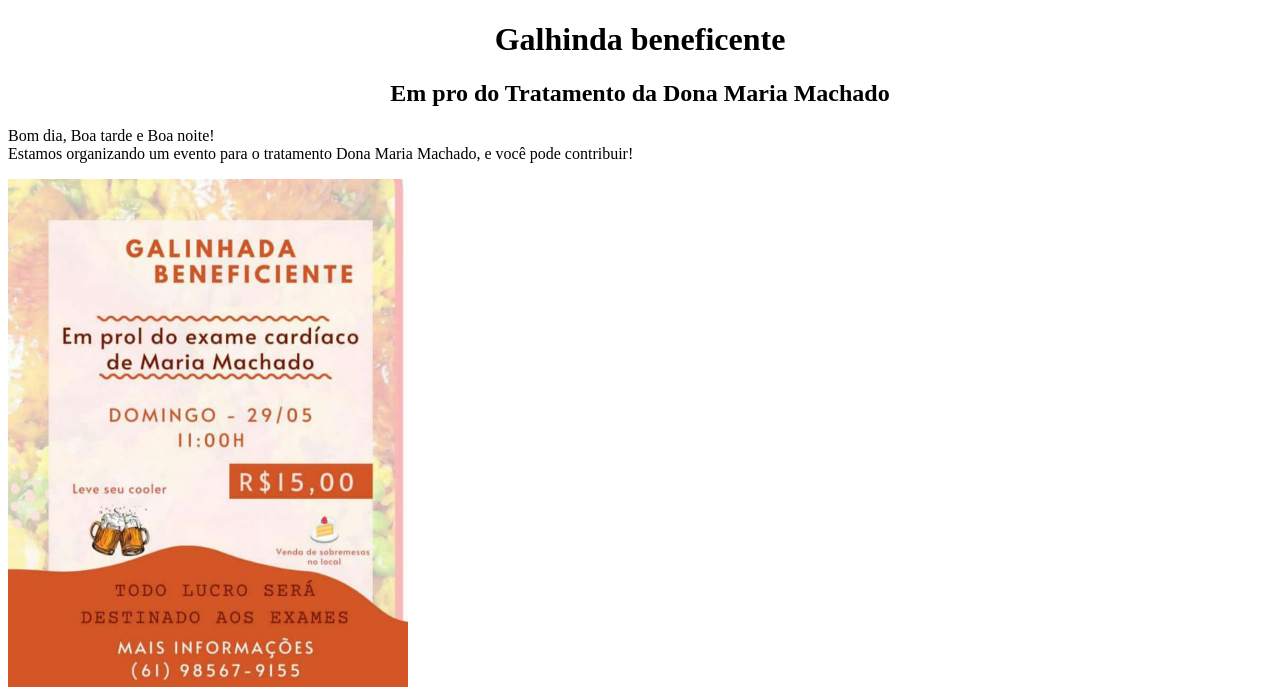
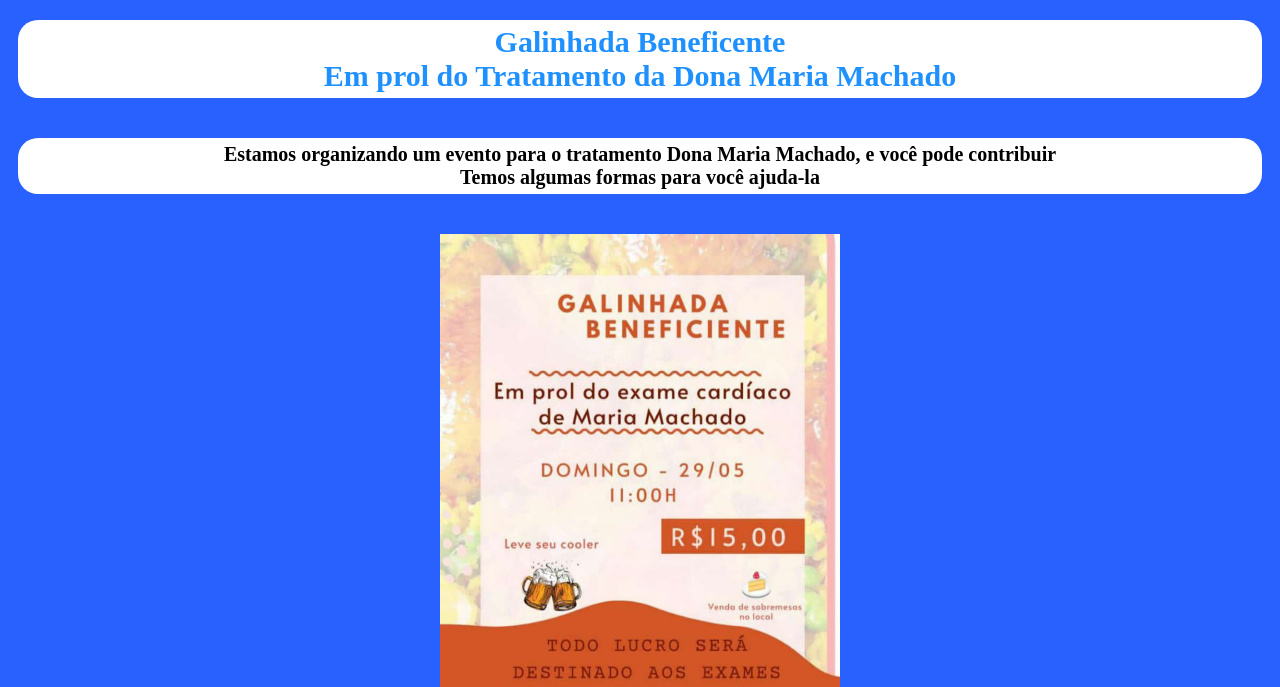
Before and after one commit to Mauel-lima/GalinhadaBeneficente, a plain HTML site: page index.html in a window 1280 px wide. Shown: the top 687 px of the page. Drawn offline with Linux system fonts and the light colour scheme.

Commit message:
update 2

```diff
--- /dev/null
+++ b/Teste/estilo.css
@@ -0,0 +1,107 @@
+@@ -0,0 +1,108 @@
+ *{
+     font-family: 'Gill Sans', 'Gill Sans MT', Calibri, 'Trebuchet MS', sans-serif;
+ }
+
+body{
+
+    background-image: url(https://www.teahub.io/photos/full/175-1758883_medical-background-free-image-background-for-hospital-website.png);
+    background-repeat: no-repeat;
+    background-position: center;
+    background-size: cover;
+    padding: 20px;
+
+}
+
+
+ h1{
+     text-align: center;
+     font-size: 30px;
+     color: dodgerblue;
+
+ }
+
+
+ #container2 {
+    background-color: rgb(255, 255, 255);
+    padding: 5px;
+    margin-bottom: 40px;
+    margin-left: 10px;
+    margin-right: 10px;
+    border-radius: 20px;
+ }
+
+ .quadros {
+    border: solid white 5px;
+    padding: 3%;
+    margin-left: 10px;
+    margin-right: 10px;
+
+ }
+
+ p {
+     text-align: justify;
+     margin-left: 10px;
+     margin-right: 10px;
+     font-size: 23px;
+     color: rgb(62, 151, 230);
+
+ }
+
+ #container3{
+
+    background-color: rgb(255, 255, 255);
+    padding: 10px;
+    margin-top: 5px;
+    margin-left: 5px;
+    margin-right: 5px;
+    border-radius: 20px;
+ }
+
+ .box {
+    border: 5px solid rgb(255, 255, 255);
+    border-radius: 10px;
+
+ }
+
+ .flex-container > div {
+
+    display: inline-flex;
+    background-color: DodgerBlue;
+    margin: 10px;
+    margin-left: 5%;
+    margin-right: 5%;
+    text-align: center;
+    font-size: 30px;
+    justify-content: space-between;
+    flex-wrap: wrap;
+    opacity: 100%;
+    padding: 15px;
+
+  }
+
+  .flex-container > div:hover {
+    background-color: rgb(134, 195, 255);
+    -webkit-transform: scale(1.3);
+    -ms-transform: scale(1.3);
+    transform: scale(1.3);
+    border-radius:20%;
+  }
+
+ .flex-container {
+    font-size: 25px;
+    background-color: rgb(255, 255, 255);
+    padding: 5px;
+    border-radius: 10px;
+    text-align: center;
+    padding: 15px;
+    align-items: stretch;
+
+
+ }
+
+ .name {
+
+    font-family: Arial, Helvetica, sans-serif;
+     color:rgb(255, 255, 255);
+     font-size: 20px;
--- a/index.html
+++ b/index.html
@@ -6,19 +6,22 @@
         <meta name="viewport" content="width=device-width, initial-scale=1.0">
         <link rel="stylesheet" href="style.css">
         <link rel="shortcut icon" href="imagens/favicon.ico" type="image/x-icon">
-        <title>Galhinhada Beneficente</title>
+        <title>Galinhada Beneficente</title>
 
     </head>
     <body>
-        <h1>Galhinda beneficente</h1>
-        <h2>Em pro do Tratamento da Dona Maria Machado</h2>
-        <p>Bom dia, Boa tarde e Boa noite! <br>
-            Estamos organizando um evento para o tratamento Dona Maria Machado, e você pode contribuir!
+        <h1>Galinhada Beneficente <br>
+            Em prol do Tratamento da Dona Maria Machado</h1>
+        <p>
+            Estamos organizando um evento para o tratamento Dona Maria Machado, e você pode contribuir  <br>Temos algumas formas para você ajuda-la
         </p>
 
-        <div class="img"><img src="imagens/galinhada.jpg" alt="galinhada" id="galinhada" width="400"></div>
-        <div class="img"><img src="imagens/Tudo.jpg" alt="Tudo" id="Tudo" width="400"></div>
-        <div class="img"><img src="imagens/bingo.jpg" alt="bingo" id="bingo" width="400"></div>
-        <p><a href="https://api.whatsapp.com/send?phone=5561985679155&text=Ol%C3%A1%2C%20gostaria%20de%20mais%20informa%C3%A7%C3%B5es%20sobre%20o%20bingo">Click aqui </a>para ter mais informações sobre o bingo, ou para enviar o comprovante, caso já tenha efetuado o pagamento</p>
+        <div class="img"><img src="imagens/galinhada.jpg" alt="galinhada" id="galinhada"></div>
+        <p><a href="https://api.whatsapp.com/send?phone=5561985679155&text=Ol%C3%A1%2C%20gostaria%20de%20mais%20informa%C3%A7%C3%B5es%20sobre%20como%20adiquirir%20a%20galhinhada">Clique aqui </a>para mais informações sobre a galinhada, ou para enviar o comprovante caso já tenha efetuado o pagamento.</p>
+        <div class="img"><img src="imagens/Tudo.jpg" alt="Tudo" id="Tudo"></div>
+        <p><a href="https://api.whatsapp.com/send?phone=5561985679155&text=Ol%C3%A1%2C%20gostaria%20de%20mais%20informa%C3%A7%C3%B5es%20sobre%20a%20rifa">Clique aqui </a> para mais informações sobre a rifa, ou para enviar o comprovante caso já tenha efetuado o pagamento.</p>
+        <div class="img"><img src="imagens/bingo.jpg" alt="bingo" id="bingo"></div>
+        <p><a href="https://api.whatsapp.com/send?phone=5561985679155&text=Ol%C3%A1%2C%20gostaria%20de%20mais%20informa%C3%A7%C3%B5es%20sobre%20o%20bingo">Clique aqui </a>para ter mais informações sobre o bingo, ou para enviar o comprovante, caso já tenha efetuado o pagamento</p>
+
 </body>
 </html>
--- a/style.css
+++ b/style.css
@@ -1,5 +1,34 @@
 @charset "utf-8";
+body{
 
-h1, h2{
+    background-color: rgba(4, 71, 255, 0.856);
+}
+h1{
+    text-align: center;
+     font-size: 30px;
+     color: dodgerblue;
+    background-color: rgb(255, 255, 255);
+    padding: 5px;
+    margin-bottom: 40px;
+    margin-left: 10px;
+    margin-right: 10px;
+    border-radius: 20px;
+}
+p{
+    text-align: center;
+    font-weight: bold;
+     font-size: 20px;
+     color: black;
+    background-color: rgb(255, 255, 255);
+    padding: 5px;
+    margin-bottom: 40px;
+    margin-left: 10px;
+    margin-right: 10px;
+    border-radius: 20px;
+}
+.img{
     text-align: center;
 }
+img{
+    width: 400px;
+}
```
Also changed, not shown: Teste/teste.html (added, +57 -0 lines).
